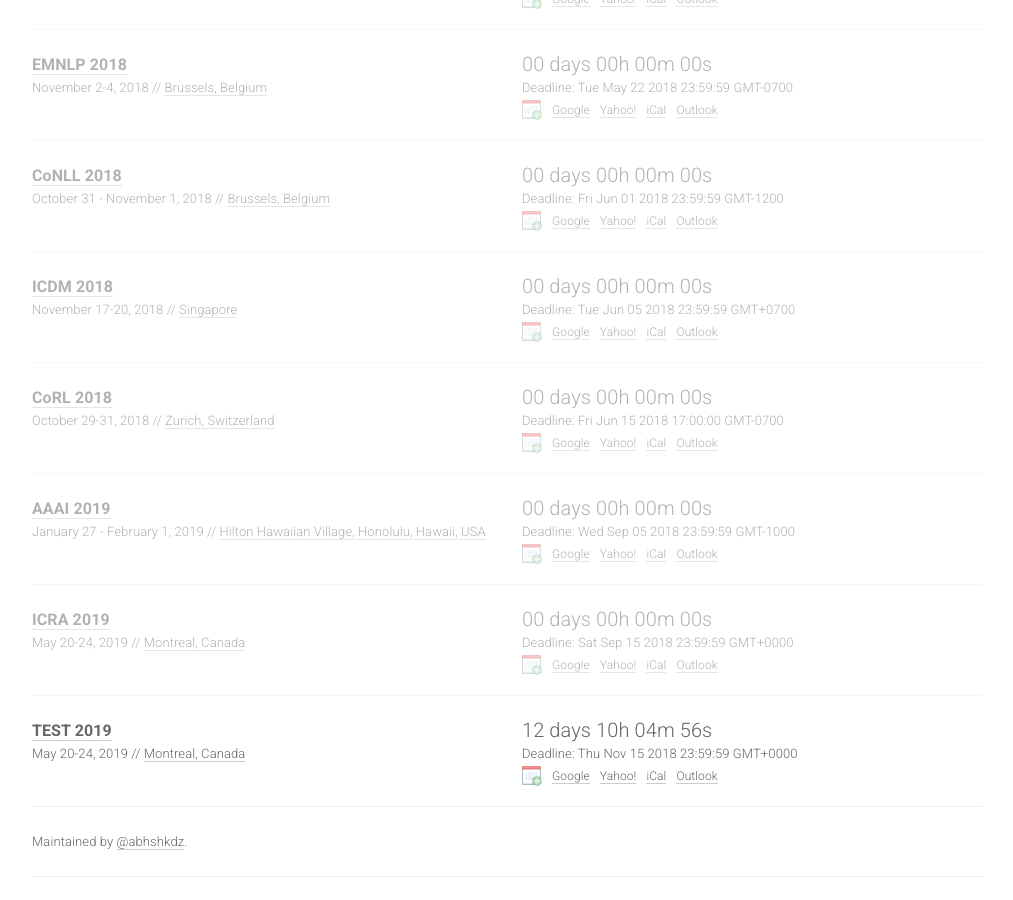
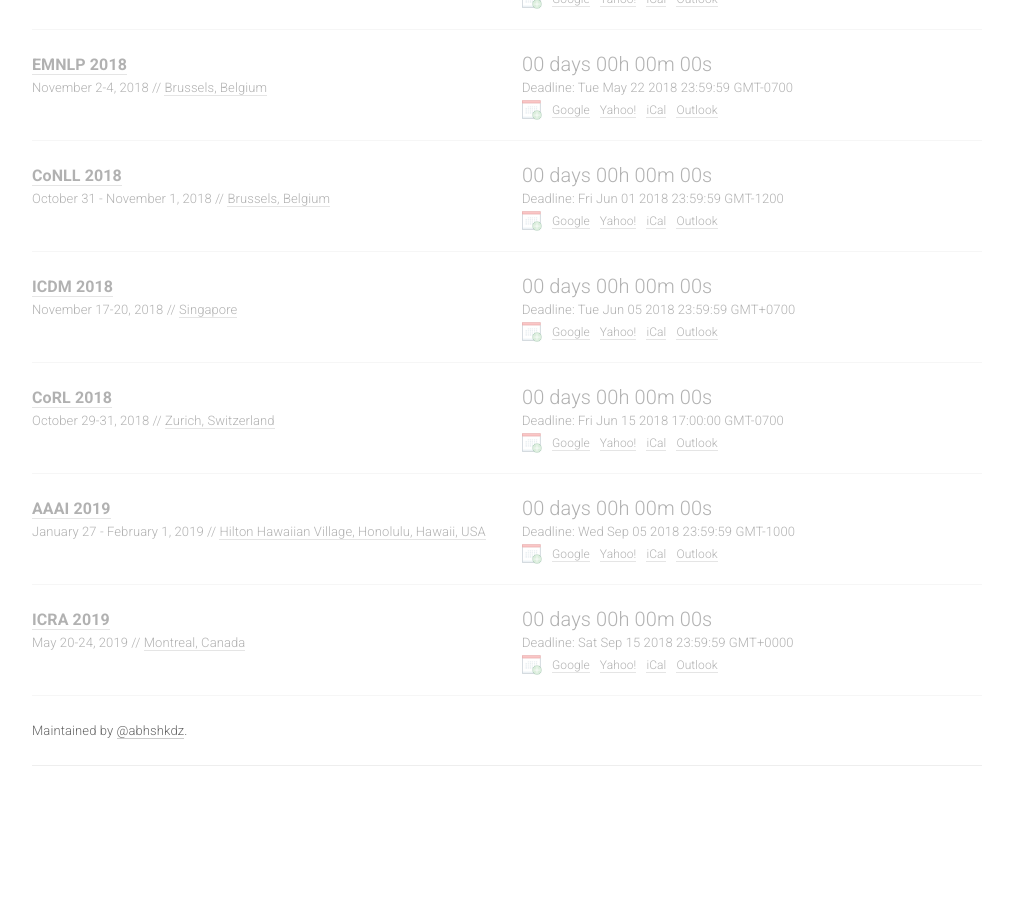
Before and after one commit to paperswithcode/ai-deadlines, a Jekyll site: the page built from index.html, in a window 1280 px wide and 900 px high, scrolled down 2736 px. Shown: the whole window, without its empty margins (133-1146 px from the left). Built offline with Jekyll 4.4.1, drawn with Linux system fonts in a browser that asks for light colours; nearby versions of some CDN libraries; comment, search, counter and statistics services are not loaded; after the commit the page ends 3525 px from its top, so only the background shows below that.

Commit message:
Removed test event

```diff
--- a/_data/conferences.yml
+++ b/_data/conferences.yml
@@ -290,13 +290,3 @@
   date: May 20-24, 2019
   place: Montreal, Canada
   sub: RO
-
-- name: TEST
-  year: 2019
-  id: test2019
-  link: https://icra2019.org//
-  deadline: "2018-11-15 23:59:59"
-  timezone: Etc/GMT
-  date: May 20-24, 2019
-  place: Montreal, Canada
-  sub: RO
```
